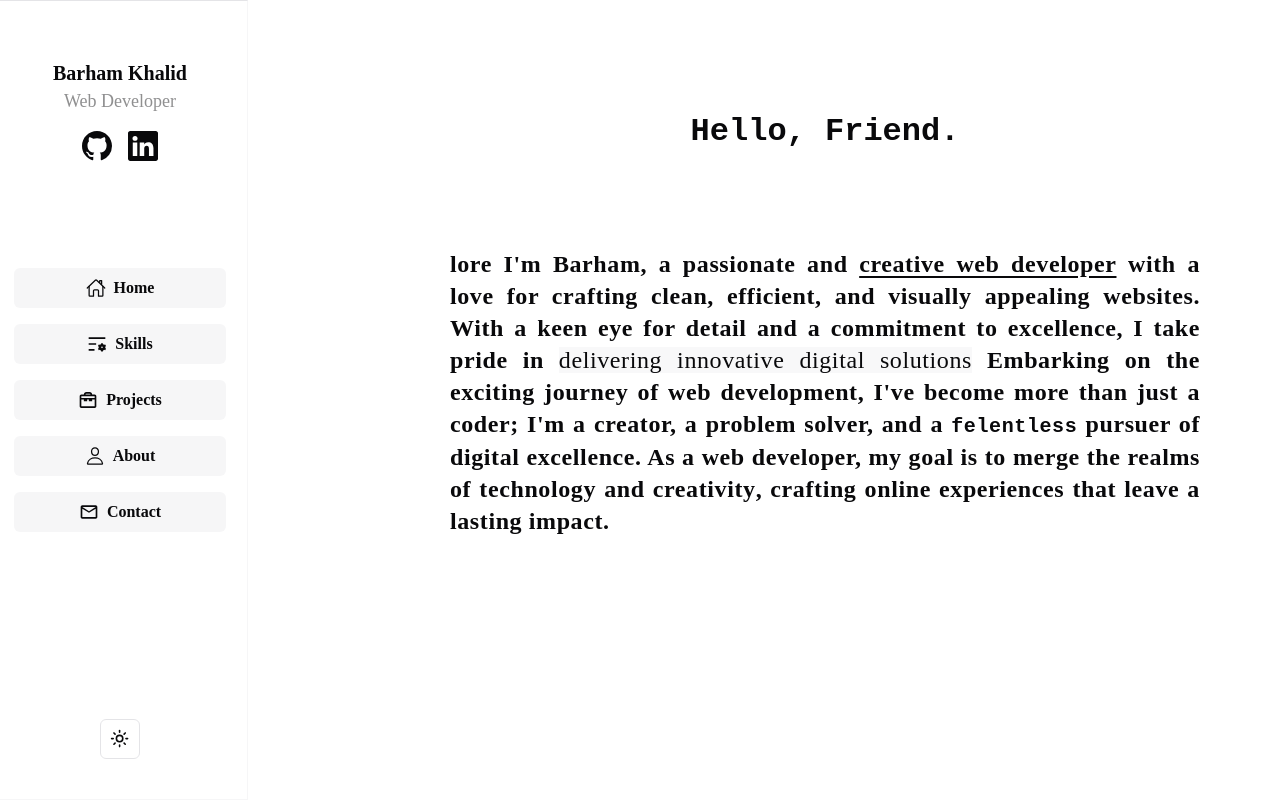
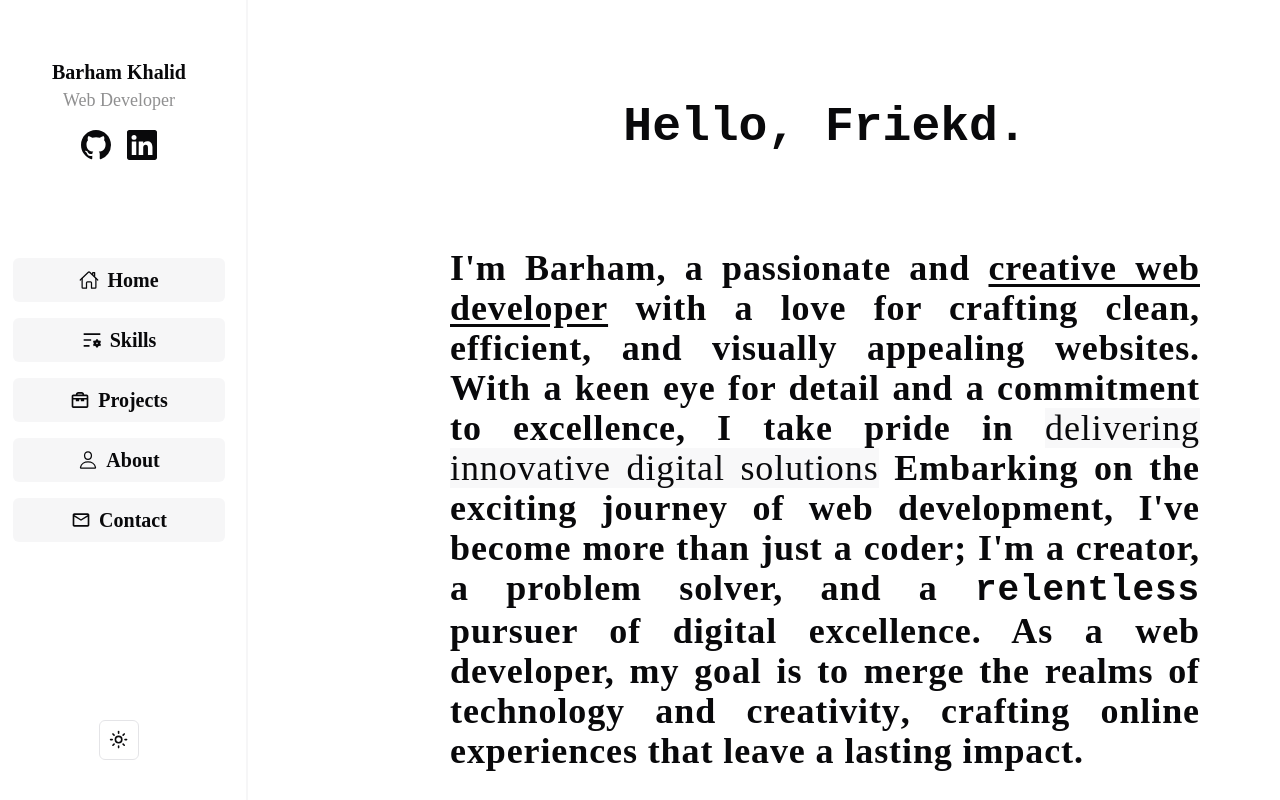
Before and after one commit to barham2003/MyPortfolio, a Next.js app: page / in a window 1280 px wide. Shown: the top 800 px of the page. Built offline with nearby package versions, Linux system fonts and the light colour scheme.

Commit message:
Some Fixing

```diff
--- a/app/page.tsx
+++ b/app/page.tsx
@@ -2,7 +2,8 @@ import Intro from "@/components/intro";
 export default function Home() {
   return (
     <main className=" flex h-screen w-full">
-      <div className="mt-20 flex w-full flex-col justify-start gap-44 text-center md:ml-[370px]">
+      <div className="mt-20 flex w-full flex-col justify-start gap-52 text-center md:ml-[370px]">
+        <Intro />
         <Intro />
       </div>
     </main>
--- a/components/intro.tsx
+++ b/components/intro.tsx
@@ -39,6 +39,7 @@ const HackerTextEffect = ({
         fontFamily: "monospace",
         whiteSpace: "pre",
         overflow: "hidden",
+        fontWeight: "bold",
       }}
     >
       {text}
@@ -59,7 +60,7 @@ export default function Intro() {
     >
       <h1 className=" text-7xl font-bold">
         <HackerTextEffect
-          fontSize="2rem"
+          fontSize="3rem"
           intervalDuration={2}
           glitchProbability={0.1}
         >
@@ -67,9 +68,8 @@ export default function Intro() {
         </HackerTextEffect>
       </h1>
       <div className="mt-5 h-full md:mt-20">
-        <p className=" text-md  text-pretty text-justify font-semibold leading-10 tracking-wide md:text-2xl">
-          lore I'm <span className="font-extrabold"> Barham</span>, a passionate
-          and{" "}
+        <p className=" text-pretty text-justify text-xl font-semibold leading-10 tracking-wide md:text-4xl">
+          I'm <span className="font-extrabold"> Barham</span>, a passionate and{" "}
           <span className="font-bold underline underline-offset-4">
             creative web developer
           </span>{" "}
@@ -82,7 +82,7 @@ export default function Intro() {
           </span>{" "}
           Embarking on the exciting journey of web development, I've become more
           than just a coder; I'm a creator, a problem solver, and a{" "}
-          <span className="text-xl font-extrabold ">
+          <span className="text-4xl font-extrabold ">
             <HackerTextEffect intervalDuration={3} glitchProbability={0.04}>
               relentless
             </HackerTextEffect>
--- a/components/sidebar.tsx
+++ b/components/sidebar.tsx
@@ -15,7 +15,7 @@ export default function Sidebar() {
         type: "tween",
         duration: 0.4,
       }}
-      className="fixed left-0 top-0 z-10 flex w-screen flex-wrap justify-around border border-b-secondary/80 backdrop-blur md:fixed md:-left-2 md:h-full md:w-1/5 md:flex-col md:flex-nowrap md:gap-4 md:border-r-secondary/80 md:py-10 dark:bg-[#09090b]/80"
+      className="fixed left-0 top-0 z-10 flex w-screen flex-wrap justify-around border-r-2 border-r-secondary/80 backdrop-blur md:fixed md:-left-2 md:h-full md:w-1/5 md:flex-col md:flex-nowrap md:gap-4 md:border-r-secondary/80 md:py-10 dark:bg-[#09090b]/80"
     >
       <div className="hidden md:flex md:h-1/5 md:flex-col md:items-center md:justify-center">
         <span className="font-bold  md:text-xl">Barham Khalid</span>
@@ -32,7 +32,7 @@ export default function Sidebar() {
         {sections.map((section) => (
           <Link
             href="#"
-            className=" flex items-center rounded-md bg-secondary/80 p-2 text-base font-semibold transition-all hover:bg-secondary/50 md:w-5/6 md:justify-center md:gap-2"
+            className=" flex items-center rounded-md bg-secondary/80 p-2 text-xl font-bold transition-all hover:bg-secondary/50 md:w-5/6 md:justify-center md:gap-2"
             key={section.name}
           >
             {section.icon}
```
